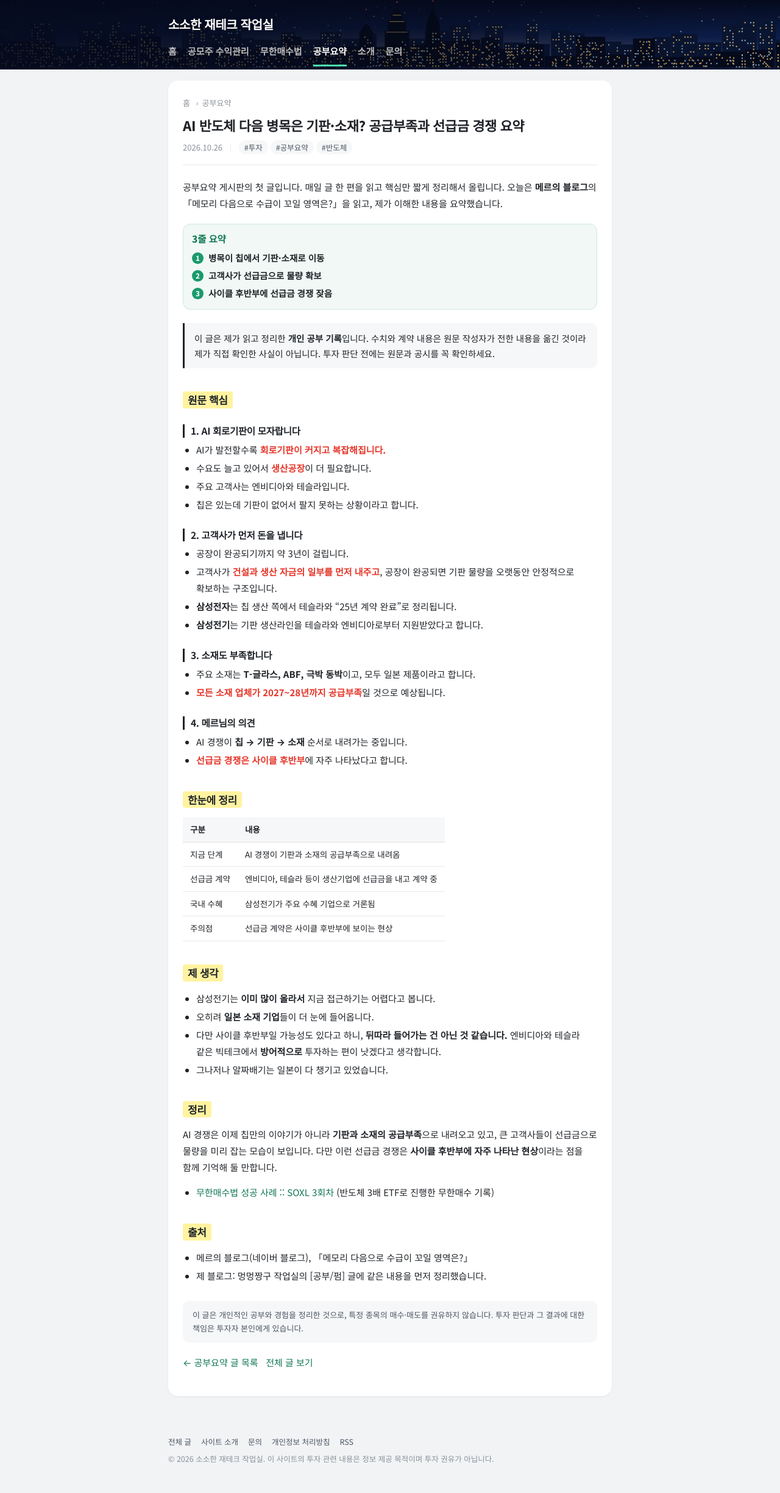
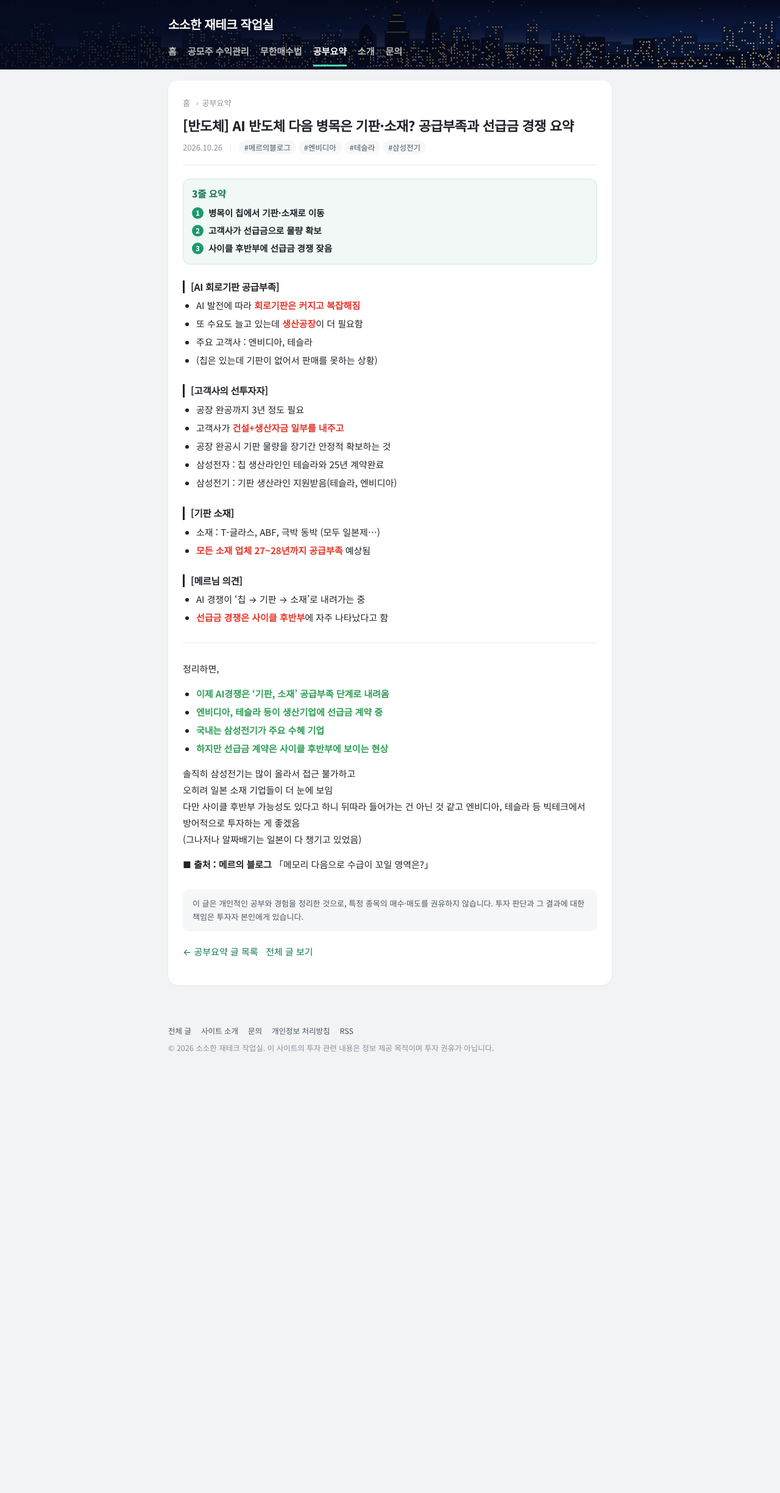
Before and after one commit to mzmzkgu/mzmzkgu.github.io, a Jekyll site: the page built from _posts/2026-10-26-study-ai-substrate-materials-shortage.md, in a window 1280 px wide. Shown: the whole page at 61% size. Built offline with Jekyll 4.4.1, drawn with Linux system fonts in a browser that asks for light colours; after the commit the page ends 1775 px from its top, so only the background shows below that.

Commit message:
Study post: use the author's own text verbatim, new title and blog tags; keep notice for study posts; relax checker for posts starting with the summary
Co-Authored-By: Claude Sonnet 5.5 <noreply@anthropic.com>
Claude-Session: https://claude.ai/code/session_01HnZqqtAcJR4YGqc3LY19aj

```diff
--- a/_layouts/post.html
+++ b/_layouts/post.html
@@ -18,7 +18,7 @@ layout: default
     {{ content }}
   </div>
 
-  {% if page.tags contains '투자' or page.tags contains 'IPO' or page.tags contains '무한매수' %}
+  {% if page.tags contains '투자' or page.tags contains 'IPO' or page.tags contains '무한매수' or page.categories contains 'study' %}
   <div class="notice">
     이 글은 개인적인 공부와 경험을 정리한 것으로, 특정 종목의 매수·매도를 권유하지 않습니다.
     투자 판단과 그 결과에 대한 책임은 투자자 본인에게 있습니다.
--- a/_posts/2026-10-26-study-ai-substrate-materials-shortage.md
+++ b/_posts/2026-10-26-study-ai-substrate-materials-shortage.md
@@ -1,12 +1,10 @@
 ---
 layout: post
 categories: [study]
-title: "AI 반도체 다음 병목은 기판·소재? 공급부족과 선급금 경쟁 요약"
-description: 메르의 블로그 글을 읽고 정리한 공부요약입니다. AI 경쟁이 칩에서 회로기판, 소재로 내려가면서 생기는 공급부족과 고객사 선급금 경쟁이 사이클 후반부 신호일 수 있다는 내용을 3줄 요약과 함께 정리했습니다.
-tags: [투자, 공부요약, 반도체]
+title: "[반도체] AI 반도체 다음 병목은 기판·소재? 공급부족과 선급금 경쟁 요약"
+description: 메르의 블로그 글을 읽고 정리한 공부요약입니다. AI 경쟁이 칩에서 회로기판, 소재로 내려가면서 생기는 공급부족과 고객사 선급금 경쟁이 사이클 후반부 신호일 수 있다는 내용을 정리했습니다.
+tags: [메르의블로그, 엔비디아, 테슬라, 삼성전기]
 ---
-
-공부요약 게시판의 첫 글입니다. 매일 글 한 편을 읽고 핵심만 짧게 정리해서 올립니다. 오늘은 **메르의 블로그**의 「메모리 다음으로 수급이 꼬일 영역은?」을 읽고, 제가 이해한 내용을 요약했습니다.
 
 <div class="tldr" markdown="1">
 
@@ -18,57 +16,43 @@ tags: [투자, 공부요약, 반도체]
 
 </div>
 
-> 이 글은 제가 읽고 정리한 **개인 공부 기록**입니다. 수치와 계약 내용은 원문 작성자가 전한 내용을 옮긴 것이라 제가 직접 확인한 사실이 아닙니다. 투자 판단 전에는 원문과 공시를 꼭 확인하세요.
+### [AI 회로기판 공급부족]
 
-## 원문 핵심
+- AI 발전에 따라 <span class="red">회로기판은 커지고 복잡해짐</span>
+- 또 수요도 늘고 있는데 <span class="red">생산공장</span>이 더 필요함
+- 주요 고객사 : 엔비디아, 테슬라
+- (칩은 있는데 기판이 없어서 판매를 못하는 상황)
 
-### 1. AI 회로기판이 모자랍니다
+### [고객사의 선투자자]
 
-- AI가 발전할수록 <span class="red">회로기판이 커지고 복잡해집니다.</span>
-- 수요도 늘고 있어서 <span class="red">생산공장</span>이 더 필요합니다.
-- 주요 고객사는 엔비디아와 테슬라입니다.
-- 칩은 있는데 기판이 없어서 팔지 못하는 상황이라고 합니다.
+- 공장 완공까지 3년 정도 필요
+- 고객사가 <span class="red">건설+생산자금 일부를 내주고</span>
+- 공장 완공시 기판 물량을 장기간 안정적 확보하는 것
+- 삼성전자 : 칩 생산라인인 테슬라와 25년 계약완료
+- 삼성전기 : 기판 생산라인 지원받음(테슬라, 엔비디아)
 
-### 2. 고객사가 먼저 돈을 냅니다
+### [기판 소재]
 
-- 공장이 완공되기까지 약 3년이 걸립니다.
-- 고객사가 <span class="red">건설과 생산 자금의 일부를 먼저 내주고</span>, 공장이 완공되면 기판 물량을 오랫동안 안정적으로 확보하는 구조입니다.
-- **삼성전자**는 칩 생산 쪽에서 테슬라와 "25년 계약 완료"로 정리됩니다.
-- **삼성전기**는 기판 생산라인을 테슬라와 엔비디아로부터 지원받았다고 합니다.
+- 소재 : T-글라스, ABF, 극박 동박 (모두 일본제...)
+- <span class="red">모든 소재 업체 27~28년까지 공급부족</span> 예상됨
 
-### 3. 소재도 부족합니다
+### [메르님 의견]
 
-- 주요 소재는 **T-글라스, ABF, 극박 동박**이고, 모두 일본 제품이라고 합니다.
-- <span class="red">모든 소재 업체가 2027~28년까지 공급부족</span>일 것으로 예상됩니다.
+- AI 경쟁이 '칩 → 기판 → 소재'로 내려가는 중
+- <span class="red">선급금 경쟁은 사이클 후반부</span>에 자주 나타났다고 함
 
-### 4. 메르님의 의견
+<hr>
 
-- AI 경쟁이 **칩 → 기판 → 소재** 순서로 내려가는 중입니다.
-- <span class="red">선급금 경쟁은 사이클 후반부</span>에 자주 나타났다고 합니다.
+정리하면,
 
-## 한눈에 정리
+- <span class="green">이제 AI경쟁은 '기판, 소재' 공급부족 단계로 내려옴</span>
+- <span class="green">엔비디아, 테슬라 등이 생산기업에 선급금 계약 중</span>
+- <span class="green">국내는 삼성전기가 주요 수혜 기업</span>
+- <span class="green">하지만 선급금 계약은 사이클 후반부에 보이는 현상</span>
 
-| 구분 | 내용 |
-|---|---|
-| 지금 단계 | AI 경쟁이 기판과 소재의 공급부족으로 내려옴 |
-| 선급금 계약 | 엔비디아, 테슬라 등이 생산기업에 선급금을 내고 계약 중 |
-| 국내 수혜 | 삼성전기가 주요 수혜 기업으로 거론됨 |
-| 주의점 | 선급금 계약은 사이클 후반부에 보이는 현상 |
+솔직히 삼성전기는 많이 올라서 접근 불가하고<br>
+오히려 일본 소재 기업들이 더 눈에 보임<br>
+다만 사이클 후반부 가능성도 있다고 하니 뒤따라 들어가는 건 아닌 것 같고 엔비디아, 테슬라 등 빅테크에서 방어적으로 투자하는 게 좋겠음<br>
+(그나저나 알짜배기는 일본이 다 챙기고 있었음)
 
-## 제 생각
-
-- 삼성전기는 **이미 많이 올라서** 지금 접근하기는 어렵다고 봅니다.
-- 오히려 **일본 소재 기업**들이 더 눈에 들어옵니다.
-- 다만 사이클 후반부일 가능성도 있다고 하니, **뒤따라 들어가는 건 아닌 것 같습니다.** 엔비디아와 테슬라 같은 빅테크에서 **방어적으로** 투자하는 편이 낫겠다고 생각합니다.
-- 그나저나 알짜배기는 일본이 다 챙기고 있었습니다.
-
-## 정리
-
-AI 경쟁은 이제 칩만의 이야기가 아니라 **기판과 소재의 공급부족**으로 내려오고 있고, 큰 고객사들이 선급금으로 물량을 미리 잡는 모습이 보입니다. 다만 이런 선급금 경쟁은 **사이클 후반부에 자주 나타난 현상**이라는 점을 함께 기억해 둘 만합니다.
-
-- [무한매수법 성공 사례 :: SOXL 3회차]({{ site.baseurl }}{% post_url 2026-10-24-infinite-buying-success-soxl %}) (반도체 3배 ETF로 진행한 무한매수 기록)
-
-## 출처
-
-- 메르의 블로그(네이버 블로그), 「메모리 다음으로 수급이 꼬일 영역은?」
-- 제 블로그: 멍멍짱구 작업실의 [공부/펌] 글에 같은 내용을 먼저 정리했습니다.
+**■ 출처 : 메르의 블로그** 「메모리 다음으로 수급이 꼬일 영역은?」
--- a/assets/style.css
+++ b/assets/style.css
@@ -147,6 +147,7 @@ article h1 { font-size: 22px; line-height: 1.5; margin-bottom: 8px; }
 .post-body em { color: var(--muted); font-size: 13px; font-style: normal; display: block; text-align: center; margin: -8px 0 16px; }
 .post-body strong { font-weight: 700; }
 .post-body .red { color: #e5372b; font-weight: 700; }
+.post-body .green { color: #2f9e55; font-weight: 600; }
 .post-body .hl { background: var(--mark); padding: 0 3px; }
 .post-body blockquote {
   margin: 16px 0; padding: 12px 16px; background: var(--soft);
```
Also changed, not shown: CLAUDE.md (+10 -6 lines), tools/check_tldr.py (+12 -4 lines).
